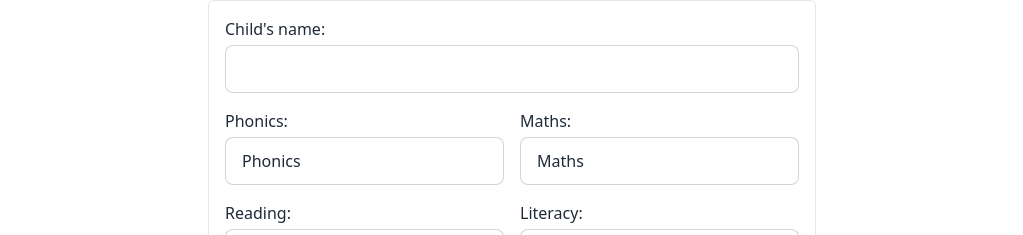
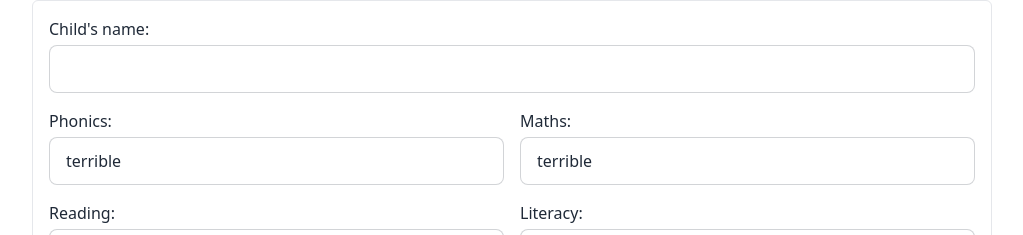
Before and after one commit to owennicol/report-ai, a SvelteKit app: page / in a window 1280 px wide. Shown: the part 564-799 px from the top of the page, without its empty margins (128-1151 px from the left). Built offline with nearby package versions, Linux system fonts and the light colour scheme.

Commit message:
Bring through subjects into string

```diff
--- a/src/lib/components/ChatMessage.svelte
+++ b/src/lib/components/ChatMessage.svelte
@@ -24,11 +24,11 @@
 			? 'prose'
 			: ''} "
 	>
-		{#if type === 'user'}
+		<SvelteMarkdown source={message} />
+		<!-- {#if type === 'user'}
 			Write me a report for {childName}
 		{:else}
-			<SvelteMarkdown source={message} />
-		{/if}
+		{/if} -->
 		<!-- {message} -->
 	</div>
 </div>
--- a/src/routes/+layout.svelte
+++ b/src/routes/+layout.svelte
@@ -2,6 +2,6 @@
 	import '../app.css'
 </script>
 
-<div class="flex flex-col items-center max-w-2xl mx-auto">
+<div class="flex flex-col items-center max-w-screen-lg mx-auto">
 	<slot />
 </div>
--- a/src/routes/+page.svelte
+++ b/src/routes/+page.svelte
@@ -7,11 +7,10 @@
 
 	const initialAttributes = ['funny']
 
-	const subjects = allSubjects.reduce((acc, curr) => {
-		return { ...acc, [curr]: [] }
-	}, {}) as Record<Subjects, string[]>
-
-	console.log('====> subjects:', subjects)
+	const subjects = new Map<Subjects, string[]>()
+	allSubjects.forEach((subject) => {
+		subjects.set(subject, ['terrible'])
+	})
 
 	let query: string = ''
 	let attributes: string[] = initialAttributes
@@ -28,11 +27,18 @@
 	}
 
 	const handleSubmit = async () => {
+		const subjectsString = [...subjects].reduce((acc, [subject, values]) => {
+			acc += `{${subject}: ${values.join(', ')}}, `
+			return acc
+		}, '')
+
+		console.log('====> subjectsString:', subjectsString)
+
 		loading = true
 		childName = query
 		chatMessages = [
 			...chatMessages,
-			{ role: 'user', content: `{ childName: ${childName}, attributes: ${attributes}}` }
+			{ role: 'user', content: `{ childName: ${childName}, ${subjectsString}}` }
 		]
 
 		const eventSource = new SSE('/api/chat', {
@@ -111,10 +117,10 @@
 			<input type="text" class="input input-bordered w-full" name="child-name" bind:value={query} />
 		</div>
 		<div class="grid grid-cols-2 gap-4 w-full">
-			{#each Object.keys(subjects) as subject}
+			{#each [...subjects] as [subject, value]}
 				<div class="flex flex-col flex-shrink-0">
 					<label for={subject} class="w-full mb-1 flex">{subject}:</label>
-					<input type="text" class="input input-bordered w-full" bind:value={subject} />
+					<input type="text" class="input input-bordered w-full" bind:value />
 				</div>
 			{/each}
 		</div>
--- a/src/types/types.ts
+++ b/src/types/types.ts
@@ -1,4 +1,4 @@
 import type { allSubjects } from "../utils/utils";
 
-export type Subjects = keyof typeof allSubjects
+export type Subjects = (typeof allSubjects)[number]
 export type AllSubjects = Subjects[]
```
